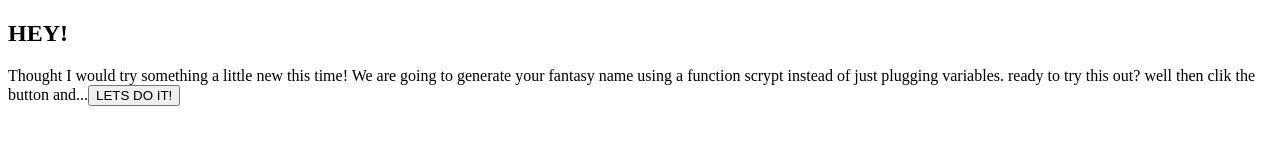
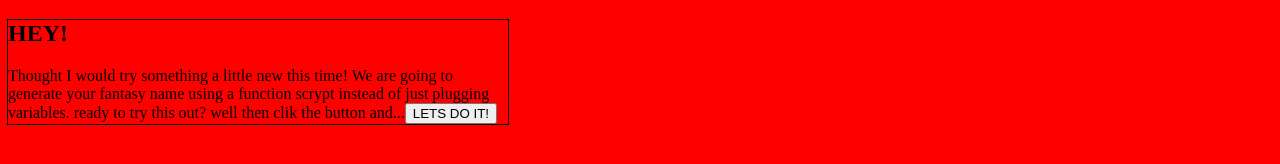
Before and after one commit to JBeard1981/webfund, a plain HTML site: page Conditionals_Wacky/wacky.html in a window 1280 px wide. Drawn offline with Linux system fonts and the light colour scheme.

Commit message:
Wacky - Update
Alignment and color issues. will be resolved momentarily

```diff
--- /dev/null
+++ b/Conditionals_Wacky/css/style.css
@@ -0,0 +1,11 @@
+/* CSS */
+
+body{
+    background-color: #FF0000;
+}
+section {
+    align: center;
+    max-width: 500px;
+    outline-width: 1px;
+    outline-style: double;
+}
--- a/Conditionals_Wacky/wacky.html
+++ b/Conditionals_Wacky/wacky.html
@@ -3,6 +3,7 @@
 <meta charset="UTF-8">
 <html>
 <head>
+    <link rel="stylesheet" href="css/style.css">
     <title>Wacky!</title>
 </head>
 <body>
```
